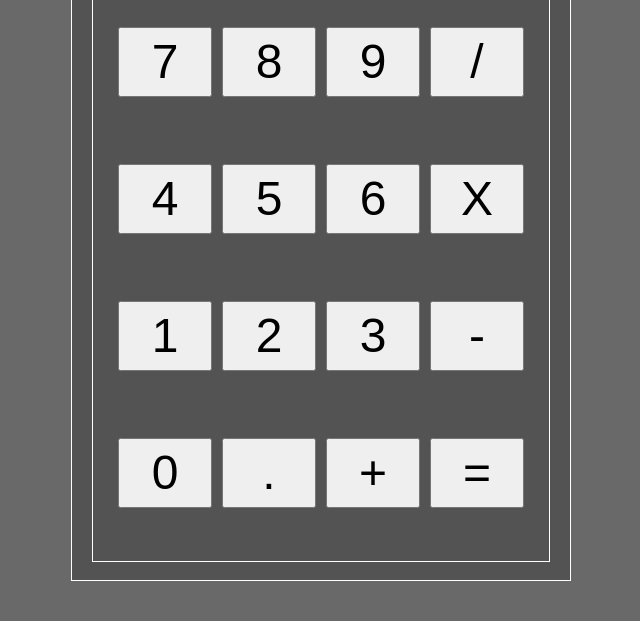
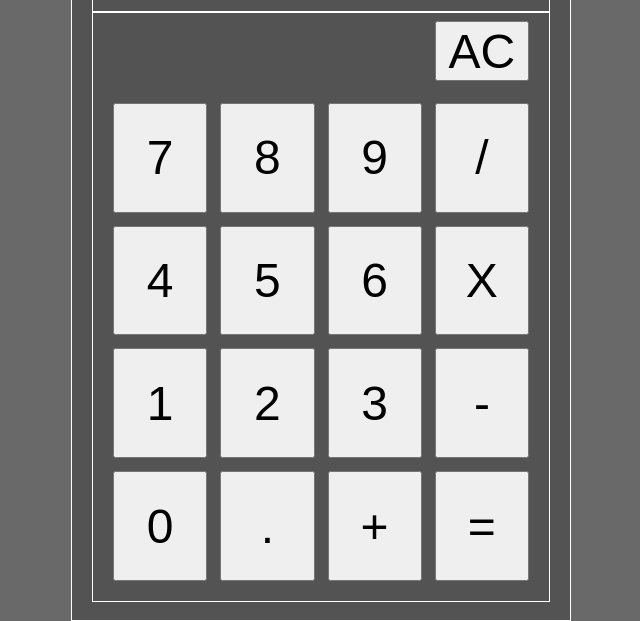
Before and after one commit to V-Le/calculator, a plain HTML site: page index.html in a window 1280 px wide. Shown: the part 231-852 px from the top of the page, without its empty margins (319-959 px from the left). Before the commit the page ends 812 px from the top, so only its background shows below. Drawn offline with Linux system fonts and the light colour scheme.

Commit message:
added calculator styling

```diff
--- a/index.html
+++ b/index.html
@@ -11,18 +11,24 @@
     <div class="container">
         <div id="display-area">numbers</div>
         <div class="buttons-container">
+            <button type="button" class="button" id="button-empty"></button>
+            <button type="button" class="button" id="button-clear">AC</button>
+                                                                                   <!--   AC -->
             <button type="button" class="button" id="button-7">7</button>          <!-- 789/ -->
             <button type="button" class="button" id="button-8">8</button>          <!-- 456X -->
             <button type="button" class="button" id="button-9">9</button>          <!-- 123- -->
             <button type="button" class="button" id="button-divide">/</button>     <!-- 0.+= -->
+
             <button type="button" class="button" id="button-4">4</button>
             <button type="button" class="button" id="button-5">5</button>
             <button type="button" class="button" id="button-6">6</button>
             <button type="button" class="button" id="button-multitply">X</button>
+
             <button type="button" class="button" id="button-1">1</button>
             <button type="button" class="button" id="button-2">2</button>
             <button type="button" class="button" id="button-3">3</button>
             <button type="button" class="button" id="button-minus">-</button>
+
             <button type="button" class="button" id="button-0">0</button>
             <button type="button" class="button" id="button-decimal">.</button>
             <button type="button" class="button" id="button-plus">+</button>
--- a/styles/style.css
+++ b/styles/style.css
@@ -15,7 +15,7 @@ body {
 
 .container {
     width: 500px;
-    height: 700px;
+    height: 740px;
     border: rgb(255, 255, 255) 1px solid;
     padding: 20px;
     background-color: rgb(83, 83, 83);
@@ -24,7 +24,7 @@ body {
 
 #display-area {
     width: 100%;
-    height: 70px;
+    height: 110px;
     padding: 10px 30px;
     border: rgb(255, 255, 255) 1px solid;
     display: flex;
@@ -38,15 +38,17 @@ body {
     border: rgb(255, 255, 255) 1px solid;
     height: 590px;
     width: auto;
-    padding: 20px 20px;
+    grid-gap: 13px;
     display: grid;
     grid-template-columns: 1fr 1fr 1fr 1fr;
+    grid-template-rows: .7fr 1fr 1fr 1fr 1fr;
+    padding: 0px 20px 20px 20px;
 
 }
 
 .button {
-    width: 90%;
-    height: 70px;
+    width: 100%;
+    height: 100%;
     display: flex;
     justify-content: center;
     align-items: center;
@@ -54,3 +56,20 @@ body {
     align-self: center;
     font-size: 3em;
 }
+
+.button:hover {
+    background-color: black;
+    color: white;
+}
+
+#button-empty {
+    display: grid;
+    grid-column-start: 1;
+    grid-column-end: 4;
+    background-color: rgb(83, 83, 83);
+    border: 0;
+}
+
+#button-clear {
+    height: 60px;
+}
```
